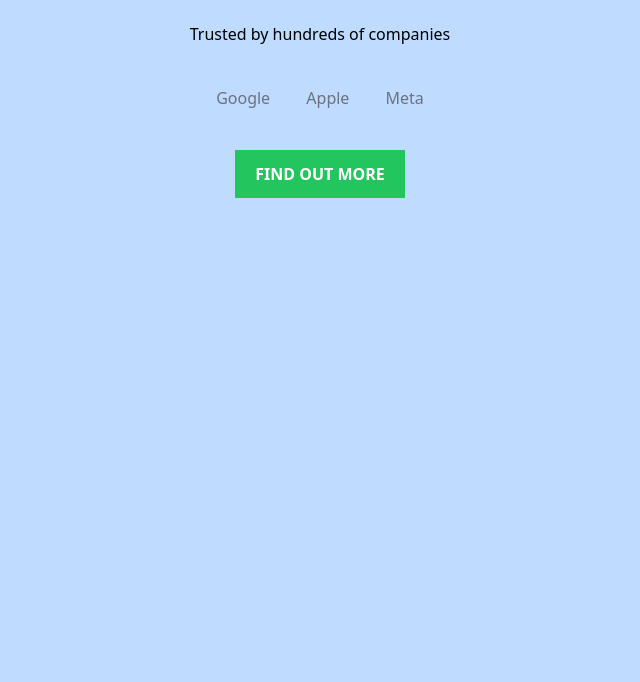
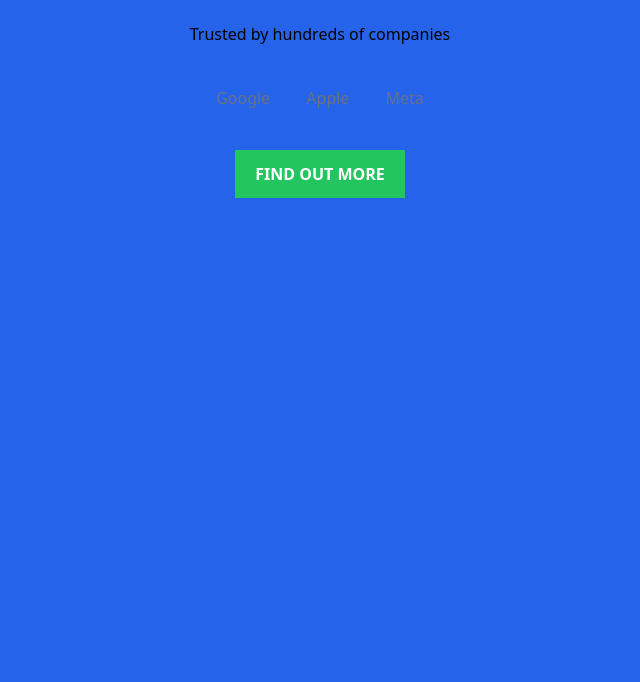
Before and after one commit to Reesecup1012/test-landing, a plain HTML site: page index.html in a window 1280 px wide. Shown: the part 118-800 px from the top of the page, without its empty margins (320-960 px from the left). Drawn offline with nearby package versions, Linux system fonts and the light colour scheme.

Commit message:
bg color darker

```diff
--- a/index.html
+++ b/index.html
@@ -3,7 +3,7 @@
     <script src="https://cdn.tailwindcss.com"></script>
   </head>
   <body>
-    <div class="py-16 bg-blue-200 h-screen">
+    <div class="py-16 bg-blue-600 h-screen">
       <h1 class="text-center text-3xl mb-10 font-extrabold tracking-tight text-gray-900">
         Buy this great tool Neriah Girl</h1>
       <p class="text-center">Trusted by hundreds of companies</p>
```
